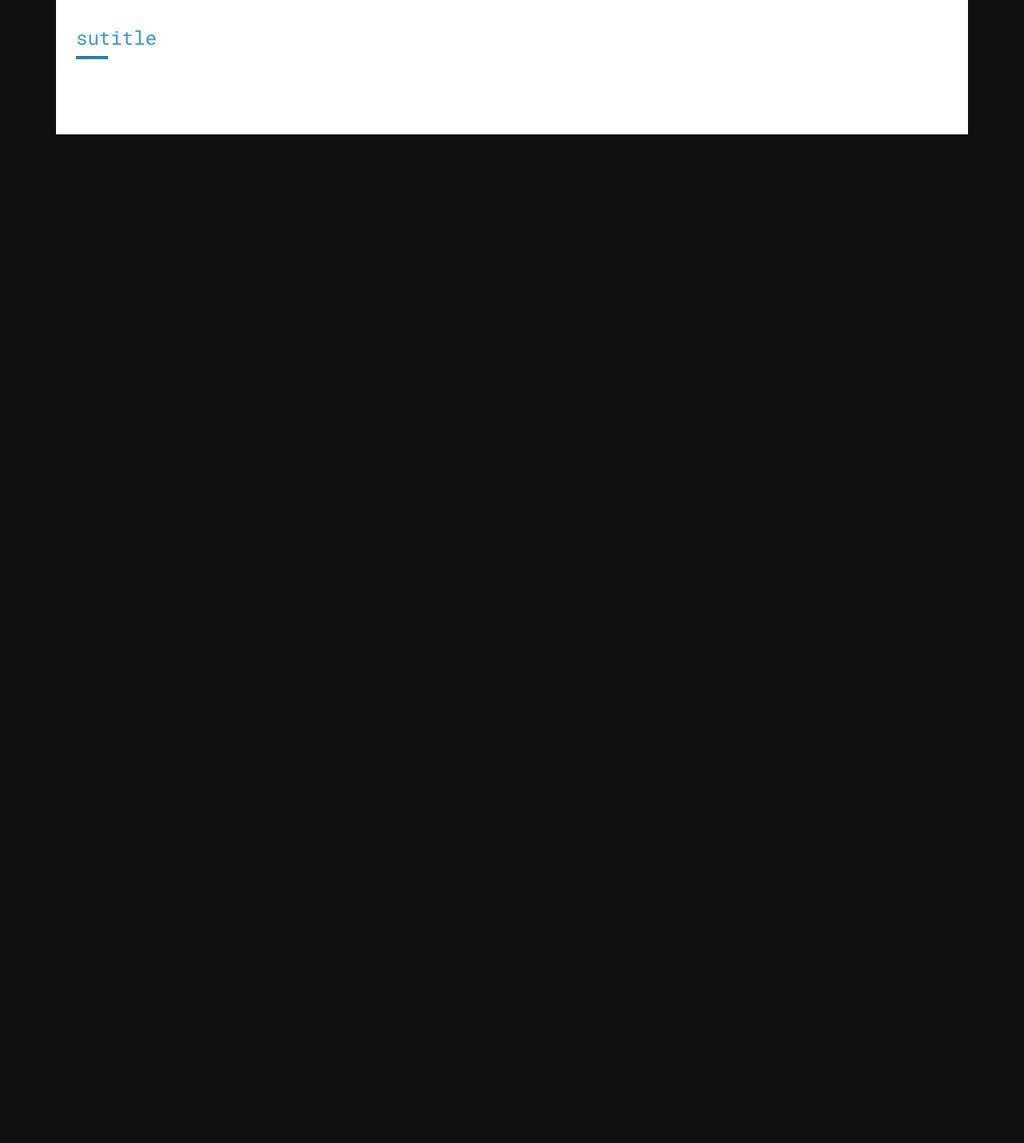
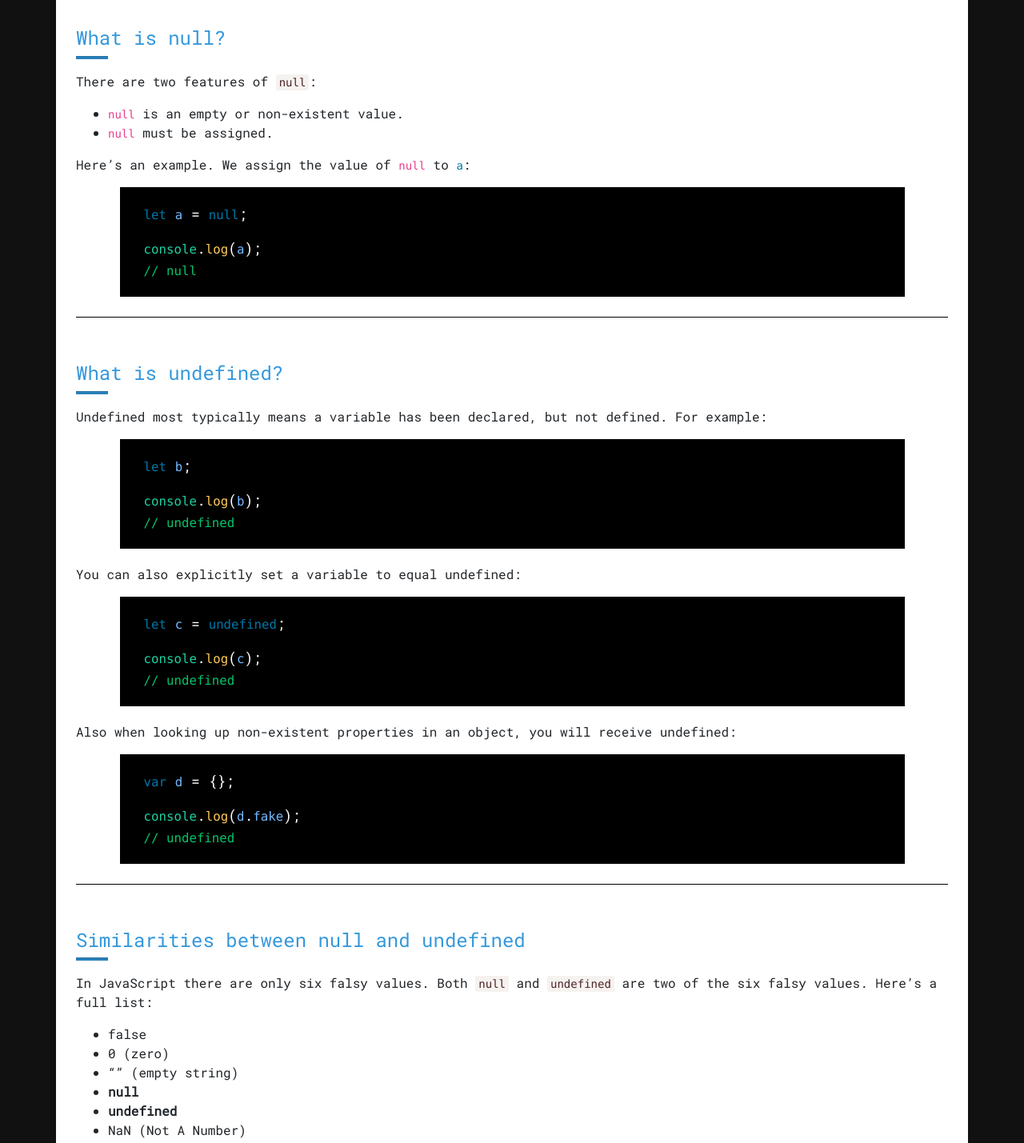
Before and after one commit to smum159/JavaScript_SEPIP, a website built with Parcel: page null_undefined.html in a window 1280 px wide. Shown: the part 159-1588 px from the top of the page at 80% size. Before the commit the page ends 800 px from the top, so only its background shows below. Built offline with nearby package versions, Linux system fonts and the light colour scheme.

Commit message:
null and undefined

```diff
--- a/null_undefined.html
+++ b/null_undefined.html
@@ -14,7 +14,52 @@
     </nav>
     <div class="content container">
       <h1>Null & Undefined</h1>
-      <h4 class="sub-title">sutitle</h4>
+      <h4 class="sub-title">What is null?</h4>
       <hr class="tema">
+      <p>There are two features of <code class="code-two">null</code>:</p>
+      <ul>
+        <li><code>null</code> is an empty or non-existent value.</li>
+        <li><code>null</code> must be assigned.</li>
+      </ul>
+      <p>Here’s an example. We assign the value of <code>null</code> to <code class="code-if">a</code>:</p>
+      <div class="code">
+        <p><code class="code-if">let</code> <code class="code-var">a</code> = <code class="code-if">null</code>;</p>
+        <p class="sin-padding"><code class="code-con">console</code>.<code class="code-am">log</code>(<code class="code-var">a</code>);</p>
+        <p class="sin-padding"><code class="code-com">// null</code></p>
+      </div>
+      <hr class="hr-temas">
+      <h4 class="sub-title">What is undefined?</h4>
+      <hr class="tema">
+      <p>Undefined most typically means a variable has been declared, but not defined. For example:</p>
+      <div class="code">
+        <p><code class="code-if">let</code> <code class="code-var">b</code>;</p>
+        <p class="sin-padding"><code class="code-con">console</code>.<code class="code-am">log</code>(<code class="code-var">b</code>);</p>
+        <p class="sin-padding"><code class="code-com">// undefined</code></p>
+      </div>
+      <p>You can also explicitly set a variable to equal undefined:</p>
+      <div class="code">
+        <p><code class="code-if">let</code> <code class="code-var">c</code> = <code class="code-if">undefined</code>;</p>
+        <p class="sin-padding"><code class="code-con">console</code>.<code class="code-am">log</code>(<code class="code-var">c</code>);</p>
+        <p class="sin-padding"><code class="code-com">// undefined</code></p>
+      </div>
+      <p>Also when looking up non-existent properties in an object, you will receive undefined:</p>
+      <div class="code">
+        <p><code class="code-if">var</code> <code class="code-var">d</code> = {};</p>
+        <p class="sin-padding"><code class="code-con">console</code>.<code class="code-am">log</code>(<code class="code-var">d</code>.<code class="code-var">fake</code>);</p>
+        <p class="sin-padding"><code class="code-com">// undefined</code></p>
+      </div>
+      <hr class="hr-temas">
+      <h4 class="sub-title">Similarities between null and undefined</h4>
+      <hr class="tema">
+      <p>In JavaScript there are only six falsy values. Both <code class="code-two">null</code> and <code class="code-two">undefined</code> are two of the six falsy values. Here’s a full list:</p>
+      <ul>
+        <li>false</li>
+        <li>0 (zero)</li>
+        <li>“” (empty string)</li>
+        <li><b>null</b></li>
+        <li><b>undefined</b></li>
+        <li>NaN (Not A Number)</li>
+      </ul>
+    </div>
   </body>
 </html>
--- a/src/js/index.js
+++ b/src/js/index.js
@@ -2,3 +2,7 @@ require('bootstrap');
 require('jquery-validation');
 
 import $ from 'jquery';
+
+let a = null;
+
+a + a;
--- a/src/scss/pages/index.scss
+++ b/src/scss/pages/index.scss
@@ -83,5 +83,32 @@ img {
 }
 
 .code-var {
-    color: #3498db;
+    color: #74b9ff;
 }
+
+.code-con {
+    color: #1dd1a1;
+}
+
+.code-am {
+    color: #feca57;
+}
+
+.code-com {
+    color: #05c46b;
+}
+
+.code {
+    background-color: black;
+    width: 90%;
+    padding: 20px 30px;
+    margin: 0 auto;
+    color: white;
+    font-size: 18px !important;
+    margin-bottom: 20px;
+}
+
+.sin-padding {
+    padding: 0;
+    margin: 0;
+}
```
